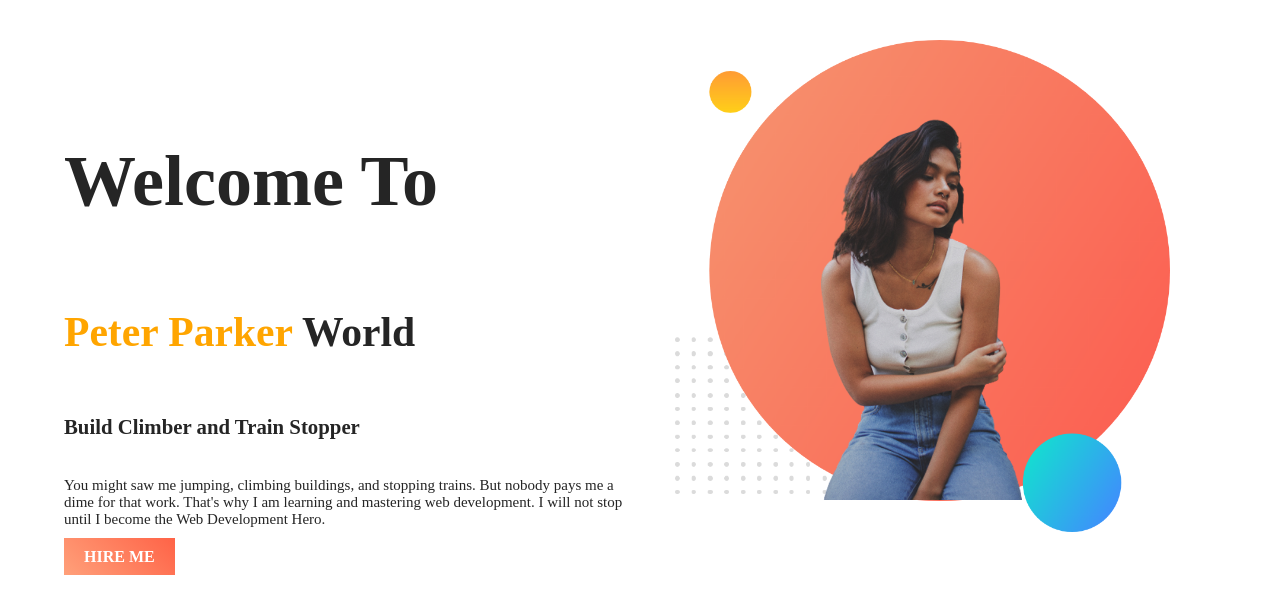
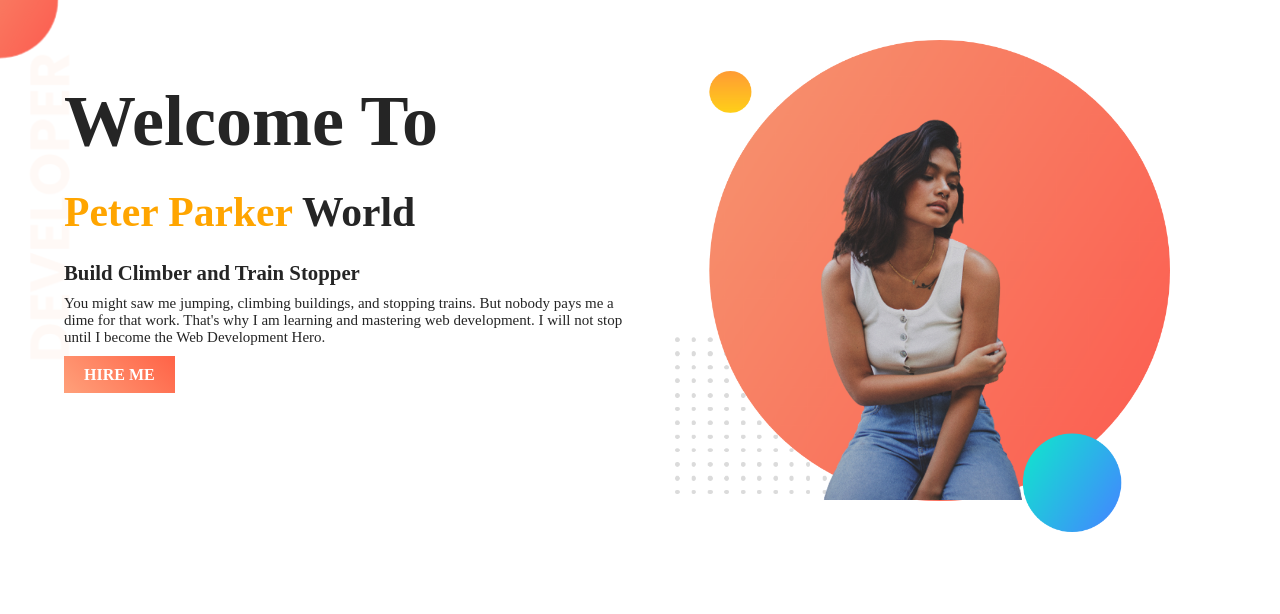
Before and after one commit to Pervej0/Module-4, a plain HTML site: page index.html in a window 1280 px wide. Drawn offline with Linux system fonts and the light colour scheme; a web font is replaced by a local one.

Commit message:
style.css modified for welcome-section

```diff
--- a/index.html
+++ b/index.html
@@ -4,25 +4,28 @@
     <meta charset="UTF-8" />
     <meta http-equiv="X-UA-Compatible" content="IE=edge" />
     <meta name="viewport" content="width=device-width, initial-scale=1.0" />
+    <title>Developer Portfolio</title>
     <link rel="stylesheet" href="style.css" />
-    <title>Developer Portfolio</title>
   </head>
-  <body></body>
-</html>
-<section class="welcome_section inline">
+  <body>
+    <section class="welcome_section full_container">
+      <div class="container inline">
         <div class="left_item box">
           <h1>Welcome To</h1>
           <h2><span>Peter Parker</span> World</h2>
           <h4><strong>Build Climber and Train Stopper</strong></h4>
           <p>
-      You might saw me jumping, climbing buildings, and stopping trains. But
-      nobody pays me a dime for that work. That's why I am learning and
-      mastering web development. I will not stop until I become the Web
-      Development Hero.
+            You might saw me jumping, climbing buildings, and stopping trains.
+            But nobody pays me a dime for that work. That's why I am learning
+            and mastering web development. I will not stop until I become the
+            Web Development Hero.
           </p>
           <a href="https://www.google.com" target="_blank">Hire Me</a>
         </div>
         <div class="right_item box">
           <img src="images/my-bg.png" alt="Bg-Image" title="Bg-image" />
         </div>
+      </div>
     </section>
+  </body>
+</html>
--- a/style.css
+++ b/style.css
@@ -1,14 +1,17 @@
-<<<<<<< HEAD
 @import url("https://fonts.googleapis.com/css2?family=Bona+Nova:ital,wght@0,400;0,700;1,400&display=swap");
 
 * {
-  margin: 0px;
-  padding: 0px;
+  margin: 0;
+  padding: 0;
   outline: 0;
   box-sizing: border-box;
 }
 
-body {
+.full_container {
+  width: 100%;
+  margin: 0 auto;
+}
+.container {
   width: 90%;
   margin: 0 auto;
 }
@@ -23,6 +26,8 @@ body {
 
 .welcome_section {
   padding: 40px 0px;
+  background: url(./images/top-banner.png) no-repeat left top;
+  margin-bottom: 80px;
 }
 
 .welcome_section h1,
@@ -34,6 +39,7 @@ body {
   font-weight: 700;
   font-size: 4.5rem;
   padding: 40px 0px 25px 0px;
+  margin: 0px;
 }
 
 .welcome_section h2 {
@@ -77,6 +83,3 @@ body {
 .welcome_section img {
   width: 100%;
 }
-=======
-
->>>>>>> 76b3a268ef2637228cfc3ae0f538348c054f1c91
```
Lines whose indentation alone changed are shown as unchanged.
